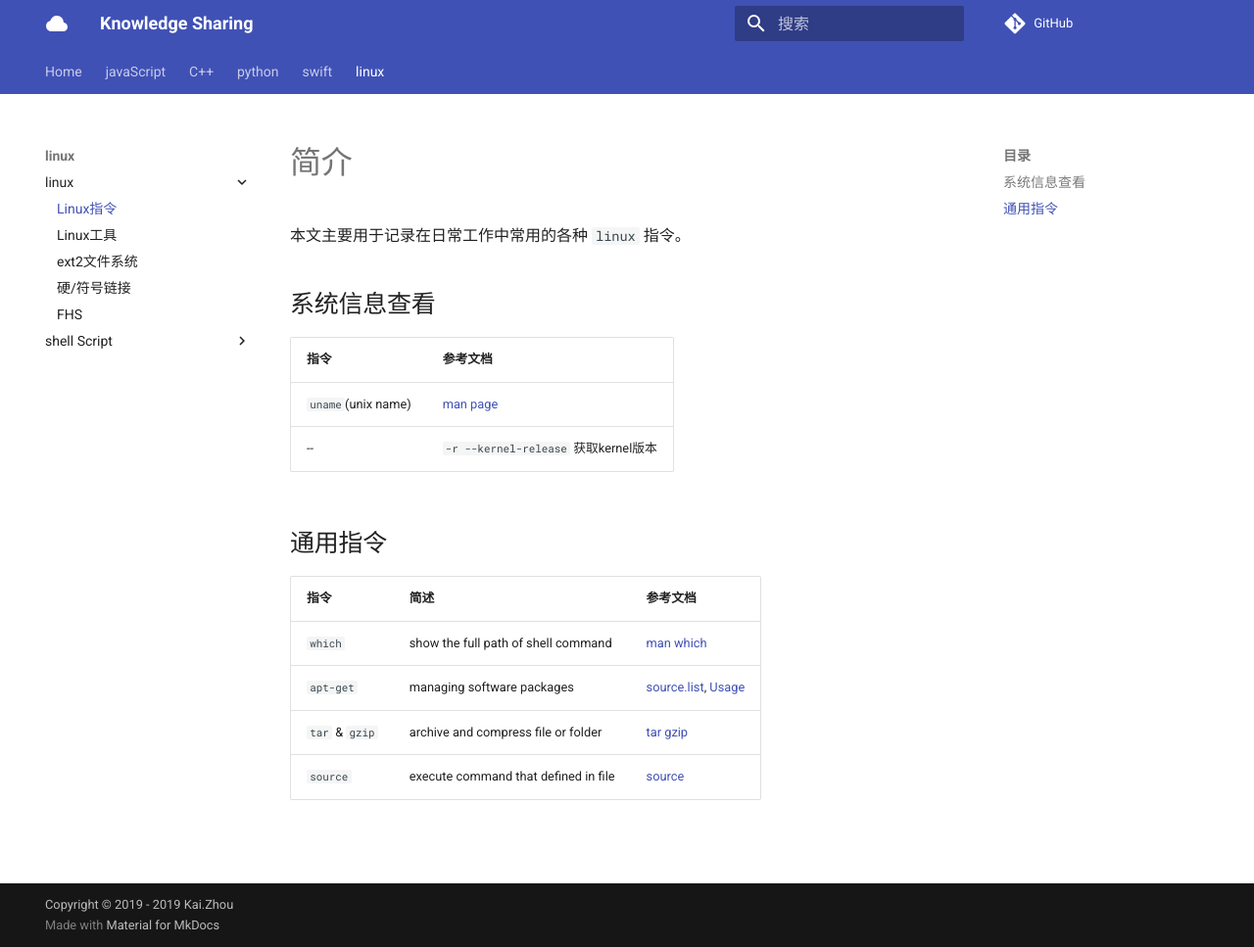
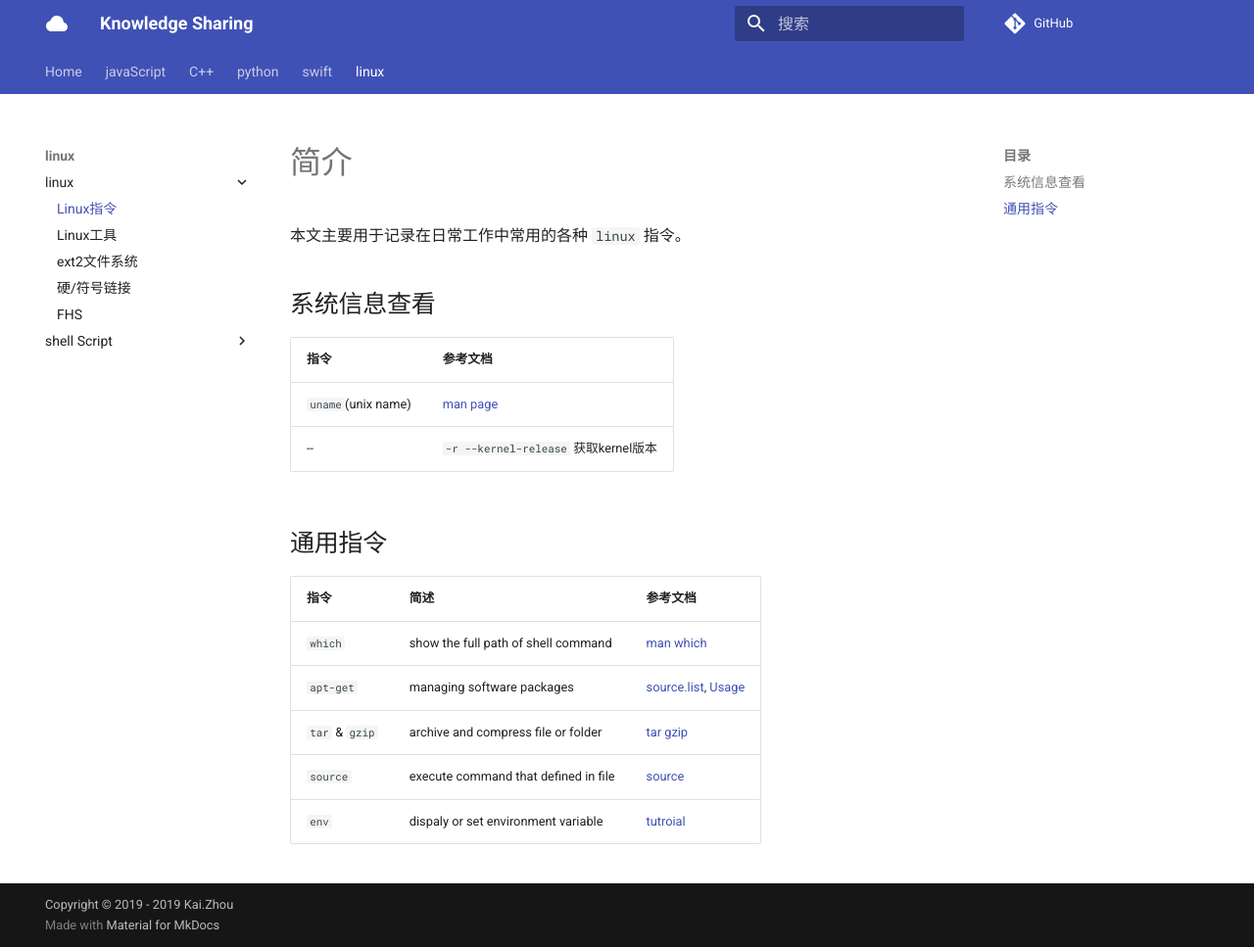
Before and after one commit to zhoukaidev/ks_blog, an MkDocs documentation site: the page built from docs/shell/linux/command.md, in a window 1280 px wide and 967 px high. Shown: the whole window at 98% size. Built offline with MkDocs 1.6.1 and Material for MkDocs 9.7.7, drawn with Linux system fonts in a browser that asks for light colours; comment, search, counter and statistics services are not loaded.

Commit message:
Update command.md

```diff
--- a/docs/shell/linux/command.md
+++ b/docs/shell/linux/command.md
@@ -17,6 +17,7 @@
 | `apt-get`| managing software packages | [source.list][aptSourceList], [Usage][aptCommand] |
 | `tar` & `gzip` | archive and compress file or folder | [tar gzip](tools/tarGzip.md) |
 | `source` | execute command that defined in file   | [source](tools/source.md) |
+| `env` | dispaly or set environment variable | [tutroial](tools/env.md) |
 
 [aptSourceList]: https://wiki.debian.org/SourcesList
 [aptCommand]: tools/apt.md
```
